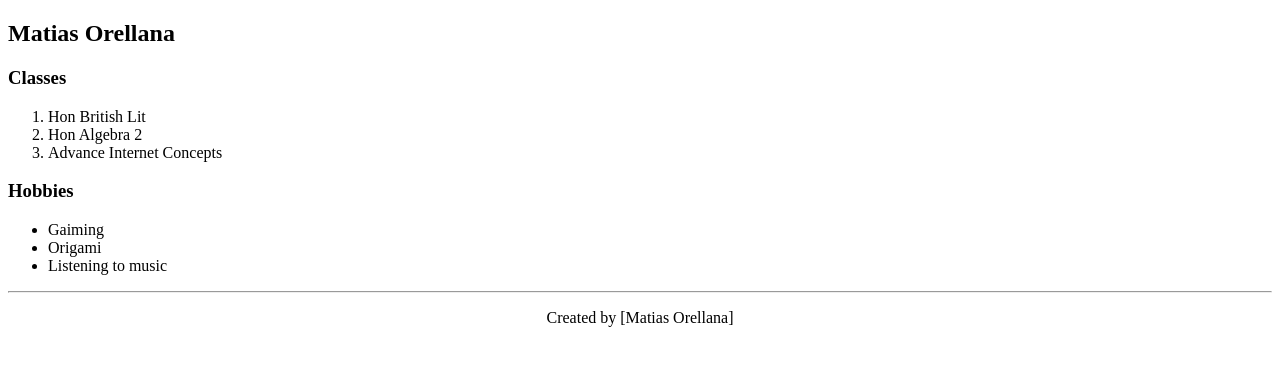
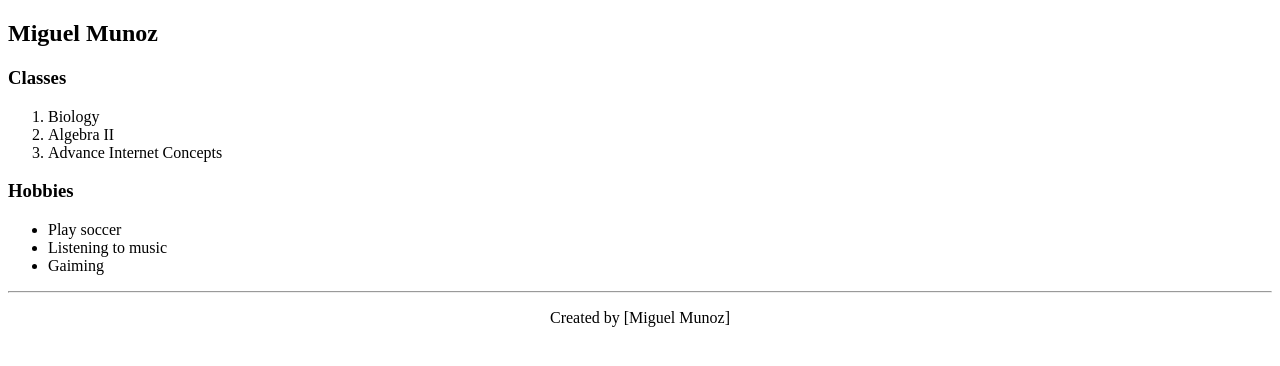
Before and after one commit to MiguelAML/aboutme, a plain HTML site: page index.html in a window 1280 px wide. Drawn offline with Linux system fonts and the light colour scheme.

Commit message:
Update index.html

```diff
--- a/index.html
+++ b/index.html
@@ -1,29 +1,29 @@
 <!DOCTYPE html>
    <html lang="en">
    <head>
-       <title>Matias About me Page</title>
+       <title>Miguel About me Page</title>
    </head>
    <body>
       <header>
-           <h2>Matias Orellana</h2>
+           <h2>Miguel Munoz</h2>
        </header>
      <h3>Classes</h3>
      <ol>
-     <li>Hon British Lit</li>
-     <li>Hon Algebra 2</li>
+     <li>Biology</li>
+     <li>Algebra II</li>
      <li>Advance Internet Concepts</li>
    </ol>
 
      <h3>Hobbies</h3>
 <ul>
+     <li>Play soccer</li>
+     <li>Listening to music</li>
      <li>Gaiming</li>
-     <li>Origami</li>
-     <li>Listening to music</li>
    </ul>
      <hr />
         <center>
        <footer>
-           <p>Created by [Matias Orellana]</p>
+           <p>Created by [Miguel Munoz]</p>
        </footer>
        </center>
    </body>
```
